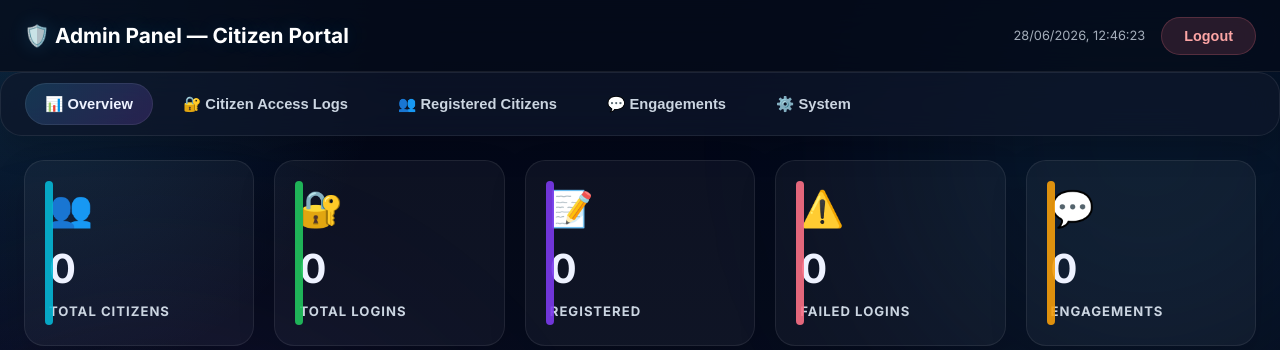
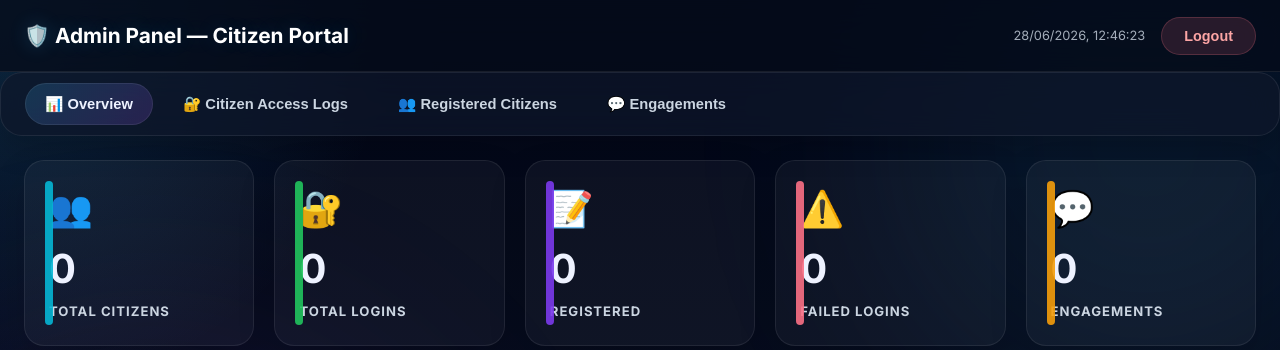
Before and after one commit to BanukaWeerapperuma/citizen-portal, a Flask app: page /admin in a window 1280 px wide. Shown: the top 350 px of the page. Run offline with Flask 3, Linux system fonts and the light colour scheme; the visitor is signed in with stand-in values (Sample User, id 1); data that the repository does not hold is empty.

Commit message:
Update admin.html

```diff
--- a/citizen-portal/templates/admin.html
+++ b/citizen-portal/templates/admin.html
@@ -462,7 +462,7 @@
         <button onclick="showTab('citizen-access', this)">🔐 Citizen Access Logs</button>
         <button onclick="showTab('users', this)">👥 Registered Citizens</button>
         <button onclick="showTab('engagements', this)">💬 Engagements</button>
-        <button onclick="showTab('system', this)">⚙️ System</button>
+       <!-- <button onclick="showTab('system', this)">⚙️ System</button>-->
     </nav>
 
     <main class="admin-main">
```
